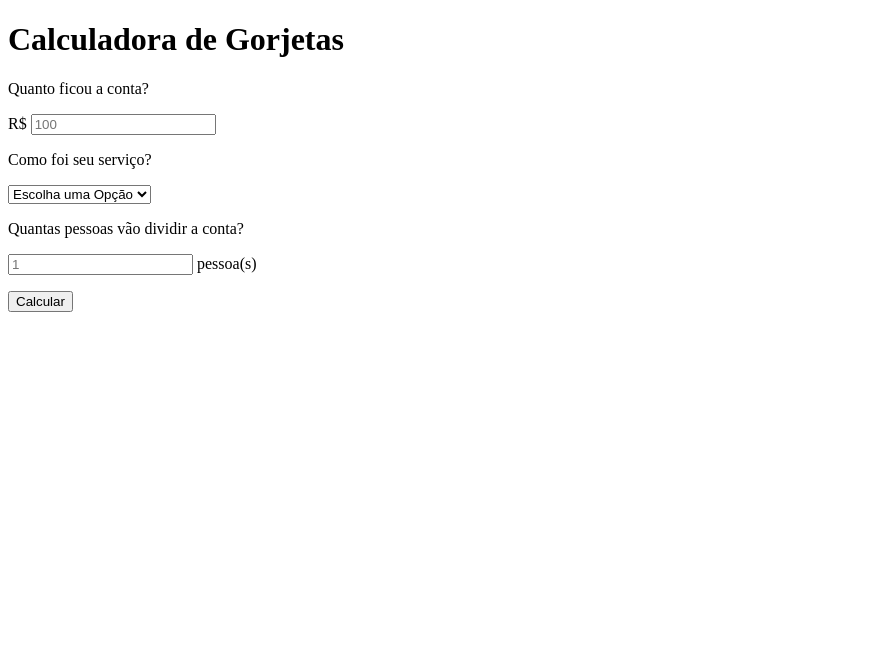
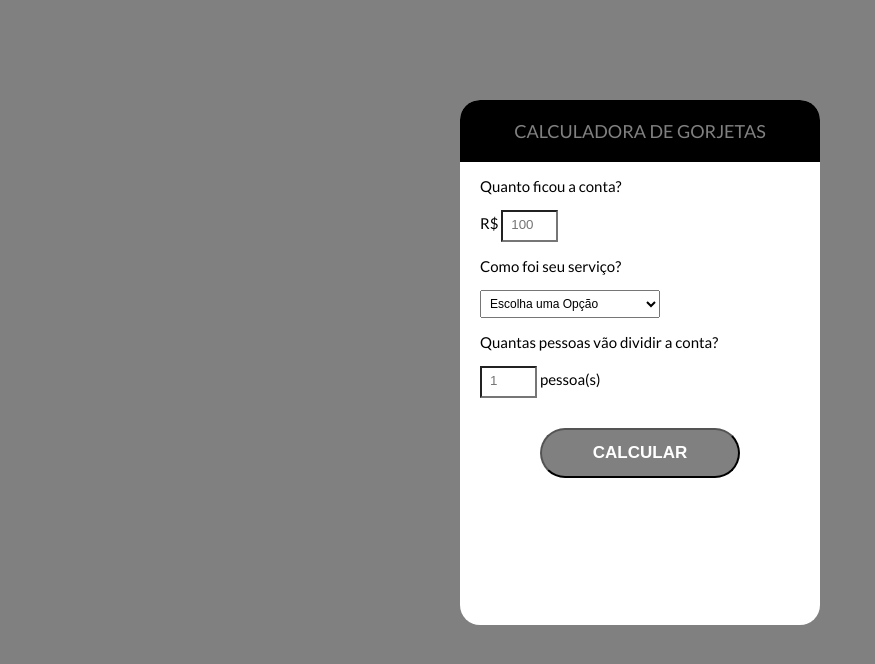
Before and after one commit to caiovitorlchaves/start-na-carreira-onebitcode, a plain HTML site: page PROJETO PRATICO/index.html in a window 1280 px wide. Shown: the whole page, without its empty margins (0-875 px from the left). Drawn offline with Linux system fonts and the light colour scheme; a web font is replaced by a local one.

Commit message:
Adicionando o CSS

```diff
--- /dev/null
+++ b/Aula 2 - CSS3/PROJETO PRATICO - CSS3/styles.css
@@ -0,0 +1,69 @@
+@import url(https://fonts.googleapis.com/css?family=Lato:300,400,700|PT++Mono);
+
+:root {
+    --primary-color: gray;
+    --second-color: white;
+    --tertiary-color: black;
+
+}
+
+
+body {
+    background-color: var(--primary-color);
+    font-size: 15px;
+    font-family: Lato, sans-serif
+}
+
+#container {
+    height: 525px;
+    width: 360px;
+    margin: 100px auto;
+    background-color: var(--second-color);
+    /* box-shadow: 5px 5px 5px var(--tertiary-color); */
+    border-radius: 20px;
+}
+
+.title {
+    background-color: var(--tertiary-color);
+    color: var(--primary-color);
+    padding: 20px;
+    text-transform: uppercase;
+    font-size: 18px;
+    font-weight: normal;
+    border-top-left-radius: 20px;
+    border-top-right-radius: 20px;
+    text-align: center;
+}
+.tipsForms {
+    padding-left: 20px;
+    padding-right: 20px;
+}
+
+.formInput {
+    background-color: var(--second-color);
+    width: 40px;
+    padding: 5px 5px 8px 8px;
+}
+
+.formInput:focus {
+    border: 3px solid var(--primary-color);
+}
+
+.formSelect {
+    width: 180px;
+    padding: 5px;
+    font-size: 12px;
+}
+
+.formSubmit {
+    text-transform: uppercase;
+    font-weight: bold;
+    display: block;
+    margin: 30px auto;
+    background-color: var(--primary-color);
+    border-radius: 50px;
+    width: 200px;
+    height: 50px;
+    font-size: 17px;
+    color: var(--second-color);
+}
--- a/PROJETO PRATICO/index.html
+++ b/PROJETO PRATICO/index.html
@@ -3,25 +3,27 @@
 <head>
     <meta charset="UTF-8">
     <meta name="viewport" content="width=device-width, initial-scale=1.0">
+    <link rel="stylesheet" href="styles.css">
     <title>Calculadora de Gorjetas</title>
 </head>
 <body>
+  <div id="container">
   <div>
-    <h1>Calculadora de Gorjetas</h1>
+    <h1 class="title">Calculadora de Gorjetas</h1>
   </div>
   <div>
-    <form>
+    <form class="tipsForms">
        <label for="bill">
         <p>Quanto ficou a conta?</p>
        </label>
        <p>
-        R$ <input type="number" placeholder="100" name="bill" id="bill">
+        R$ <input type="number" placeholder="100" name="bill" id="bill" class="formInput">
        </p>
        <label for="serviceQual">
         <p>Como foi seu serviço?</p>
        </label>
        <p>
-        <select name="serviceQual" id="serviceQual">
+        <select name="serviceQual" id="serviceQual" class="formSelect">
             <option disable selected value="0">Escolha uma Opção</option>
             <option value="0.3">30% - Incrível</option>
             <option value="0.15">15% - Bom</option>
@@ -34,10 +36,11 @@
         <p>Quantas pessoas vão dividir a conta?</p>
        </label>
        <p>
-        <input type="number" placeholder="1" name="people" id="people"> pessoa(s)
+        <input type="number" placeholder="1" name="people" id="people" class="formInput"> pessoa(s)
        </p>
-       <button type="submit">Calcular</button>
+       <button type="submit" class="formSubmit">Calcular</button>
     </form>
   </div>
+</div>
 </body>
 </html>
--- /dev/null
+++ b/PROJETO PRATICO/styles.css
@@ -0,0 +1,69 @@
+@import url(https://fonts.googleapis.com/css?family=Lato:300,400,700|PT++Mono);
+
+:root {
+    --primary-color: gray;
+    --second-color: white;
+    --tertiary-color: black;
+
+}
+
+
+body {
+    background-color: var(--primary-color);
+    font-size: 15px;
+    font-family: Lato, sans-serif
+}
+
+#container {
+    height: 525px;
+    width: 360px;
+    margin: 100px auto;
+    background-color: var(--second-color);
+    /* box-shadow: 5px 5px 5px var(--tertiary-color); */
+    border-radius: 20px;
+}
+
+.title {
+    background-color: var(--tertiary-color);
+    color: var(--primary-color);
+    padding: 20px;
+    text-transform: uppercase;
+    font-size: 18px;
+    font-weight: normal;
+    border-top-left-radius: 20px;
+    border-top-right-radius: 20px;
+    text-align: center;
+}
+.tipsForms {
+    padding-left: 20px;
+    padding-right: 20px;
+}
+
+.formInput {
+    background-color: var(--second-color);
+    width: 40px;
+    padding: 5px 5px 8px 8px;
+}
+
+.formInput:focus {
+    border: 3px solid var(--primary-color);
+}
+
+.formSelect {
+    width: 180px;
+    padding: 5px;
+    font-size: 12px;
+}
+
+.formSubmit {
+    text-transform: uppercase;
+    font-weight: bold;
+    display: block;
+    margin: 30px auto;
+    background-color: var(--primary-color);
+    border-radius: 50px;
+    width: 200px;
+    height: 50px;
+    font-size: 17px;
+    color: var(--second-color);
+}
```
Also changed, not shown: Aula 2 - CSS3/BOX MODEL.PNG (added), Aula 2 - CSS3/Diferença entre padding e margin.PNG (added), Aula 2 - CSS3/EM OUTRO ARQUIVO.PNG (added), Aula 2 - CSS3/INLINE.PNG (added), Aula 2 - CSS3/MARGIN E PADDING.PNG (added), Aula 2 - CSS3/PSEUDO-CLASSE - EXEMPLOS.PNG (added), Aula 2 - CSS3/PSEUDO-CLASSE.PNG (added), Aula 2 - CSS3/SEPARANDO, MAS NO ARQUIVO.PNG (added), Aula 2 - CSS3/VARIÁVEIS NO CSS - EXEMPLO PRATICO.PNG (added), Aula 2 - CSS3/VARIÁVEIS NO CSS.PNG (added), 2 other files.
